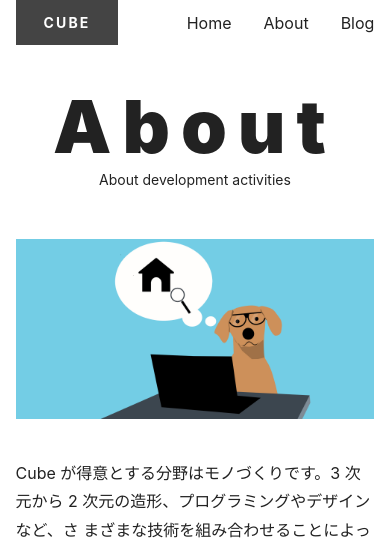
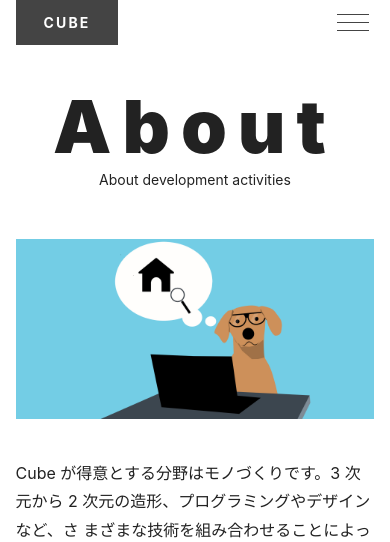
Before and after one commit to akky25/next-react-website-, a Next.js app: page /about in a window 390 px wide. Shown: the top 542 px of the page. Built offline with nearby package versions, Linux system fonts and the light colour scheme.

Commit message:
ハンバーガーメニュー追加

```diff
--- a/src/components/nav.tsx
+++ b/src/components/nav.tsx
@@ -1,23 +1,36 @@
 import Link from 'next/link';
+import { useState } from 'react';
 import styles from '@/styles/nav.module.css';
 
 export default function Nav() {
+  const [navIsOpen, setNavIsOpen] = useState(false);
+
+  const toggleNav = () => setNavIsOpen((p) => !p);
+
+  const closeNav = () => {
+    setNavIsOpen(false);
+  };
+
   return (
-    <nav>
+    <nav className={navIsOpen ? styles.open : styles.close}>
+      <button className={styles.btn} onClick={toggleNav}>
+        <span className={styles.bar} />
+        <span className="sr-only">MENU</span>
+      </button>
       <ul className={styles.list}>
         <li>
           <Link href="/">
-            <a>Home</a>
+            <a onClick={closeNav}>Home</a>
           </Link>
         </li>
         <li>
           <Link href="/about">
-            <a>About</a>
+            <a onClick={closeNav}>About</a>
           </Link>
         </li>
         <li>
           <Link href="/blog">
-            <a>Blog</a>
+            <a onClick={closeNav}>Blog</a>
           </Link>
         </li>
       </ul>
--- a/src/styles/nav.module.css
+++ b/src/styles/nav.module.css
@@ -1,6 +1,86 @@
-.list {
-  display: flex;
-  gap: 2em;
+@media (min-width: 768px) {
+  .btn {
+    display: none;
+  }
+
+  .list {
+    display: flex;
+    gap: 2em;
+  }
+}
+
+@media (max-width: 767px) {
+  /* ボタン */
+  .btn {
+    all: unset;
+    outline: revert;
+    -webkit-tap-highlight-color: transparent;
+    cursor: pointer;
+    width: 42px;
+    height: 42px;
+    position: relative;
+    z-index: 200;
+  }
+
+  .close .btn {
+    color: var(--gray-75);
+  }
+
+  .open .btn {
+    color: var(--white);
+  }
+
+  .btn {
+    display: grid;
+    place-items: center;
+  }
+  .btn::before,
+  .btn::after,
+  .btn .bar {
+    grid-area: 1 / 1;
+    content: '';
+    display: block;
+    width: 32px;
+    height: 1px;
+    background-color: currentColor;
+    transition: transform 0.4s;
+  }
+
+  .close .btn::before {
+    transform: translateY(-8px);
+  }
+  .close .btn::after {
+    transform: translateY(8px);
+  }
+  .open .btn::before {
+    transform: rotate(45deg);
+  }
+  .open .btn::after {
+    transform: rotate(-45deg);
+  }
+  .open .btn .bar {
+    transform: scale(0);
+  }
+
+  .list {
+    position: fixed;
+    inset: 0 -100% 0 100%;
+    z-index: 100;
+    background: rgba(0, 0, 0, 0.8);
+    color: var(--white);
+    transition: transform 0.4s;
+  }
+
+  .open .list {
+    transform: translateX(-100%);
+  }
+
+  .list {
+    display: grid;
+    gap: 40px;
+    place-content: center;
+    text-align: center;
+  }
 }
 
 @media (hover: hover) {
```
